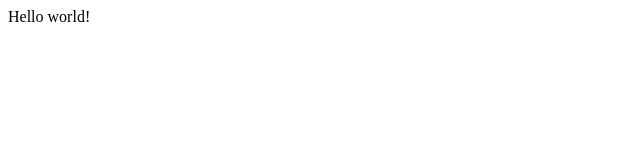
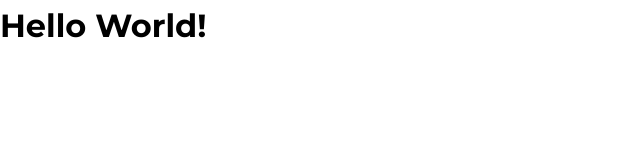
Before and after one commit to nubelsondev/iguana, a Gatsby site: page / in a window 1280 px wide. Shown: the whole page, without its empty margins (0-640 px from the left). Built offline with nearby package versions, Linux system fonts and the light colour scheme; Gatsby itself is replaced by a stand-in of ours.

Commit message:
initial commit

```diff
--- a/gatsby-config.js
+++ b/gatsby-config.js
@@ -5,6 +5,24 @@
  */
 
 module.exports = {
-  /* Your site config here */
-  plugins: [],
+    siteMetadata: {
+        title: "Iguana",
+        description:
+            "Dedicação Premium com o Cliente, Parceiros & Colaboradores",
+        siteUrl: "https://iguana.pt",
+    },
+    plugins: [
+        `gatsby-plugin-styled-components`,
+        {
+            resolve: `gatsby-plugin-prefetch-google-fonts`,
+            options: {
+                fonts: [
+                    {
+                        family: `Montserrat`,
+                        variants: [`500`, `600`, `700`, `800`],
+                    },
+                ],
+            },
+        },
+    ],
 }
--- a/package.json
+++ b/package.json
@@ -14,9 +14,13 @@
     "test": "echo \"Write tests! -> https://gatsby.dev/unit-testing\" && exit 1"
   },
   "dependencies": {
+    "babel-plugin-styled-components": "^1.10.7",
     "gatsby": "^2.22.15",
+    "gatsby-plugin-prefetch-google-fonts": "^1.4.3",
+    "gatsby-plugin-styled-components": "^3.3.3",
     "react": "^16.12.0",
-    "react-dom": "^16.12.0"
+    "react-dom": "^16.12.0",
+    "styled-components": "^5.1.1"
   },
   "devDependencies": {
     "prettier": "2.0.5"
--- /dev/null
+++ b/src/components/Layout/index.js
@@ -0,0 +1,16 @@
+import React from "react"
+import { ThemeProvider } from "styled-components"
+
+import theme from "../../styles/theme"
+import GlobalStyles from "../../styles/global"
+
+const Layout = ({ children }) => {
+    return (
+        <ThemeProvider theme={theme}>
+            {children}
+            <GlobalStyles />
+        </ThemeProvider>
+    )
+}
+
+export default Layout
--- a/src/pages/index.js
+++ b/src/pages/index.js
@@ -1,5 +1,13 @@
 import React from "react"
 
+import Layout from "../components/Layout"
+
 export default function Home() {
-  return <div>Hello world!</div>
+    return (
+        <Layout>
+            <div>
+                <h1>Hello World!</h1>
+            </div>
+        </Layout>
+    )
 }
--- /dev/null
+++ b/src/styles/global.js
@@ -0,0 +1,35 @@
+import { createGlobalStyle } from "styled-components"
+
+export default createGlobalStyle`
+    *,
+    *::before,
+    *::after{
+        margin: 0;
+        padding: 0;
+        box-sizing: inherit;
+        outline: none;
+    }
+
+    html{
+        font-size: 62.5%;
+    }
+
+    body{
+        box-sizing: border-box;
+        font-family: 'Montserrat', sans-serif;
+        font-weight: 500;
+        line-height: 1.6;
+        font-size: 1.6rem;
+        --primary: ${({ theme }) => theme.colors.primary};
+        --secondary: ${({ theme }) => theme.colors.secondary};
+        --text: ${({ theme }) => theme.colors.text};
+        --white: ${({ theme }) => theme.colors.white};
+        --black: ${({ theme }) => theme.colors.black};
+        color: var(--text);
+        background-color: var(--white);
+    }
+
+    h1, h2, h3, h4, h5{
+        color: var(--black)
+    }
+`
--- /dev/null
+++ b/src/styles/mediaQueries.js
@@ -0,0 +1,9 @@
+export default {
+    smallest: `only screen and (max-width: 25em)`,
+    smaller: "only screen and (max-width: 31.25em)",
+    small: "only screen and (max-width: 37.5em)",
+    medium: "only screen and (max-width: 56.25em)",
+    large: "only screen and (max-width: 80em)",
+    larger: "only screen and (max-width: 90em)",
+    largest: "only screen and (max-width: 97em)",
+}
--- /dev/null
+++ b/src/styles/theme.js
@@ -0,0 +1,12 @@
+import mediaQueries from "./mediaQueries"
+
+export default {
+    colors: {
+        primary: "#000",
+        secondary: "",
+        text: "#474747",
+        white: "#fff",
+        black: "#000",
+    },
+    mediaQueries,
+}
```
Also changed, not shown: 2 other files.
